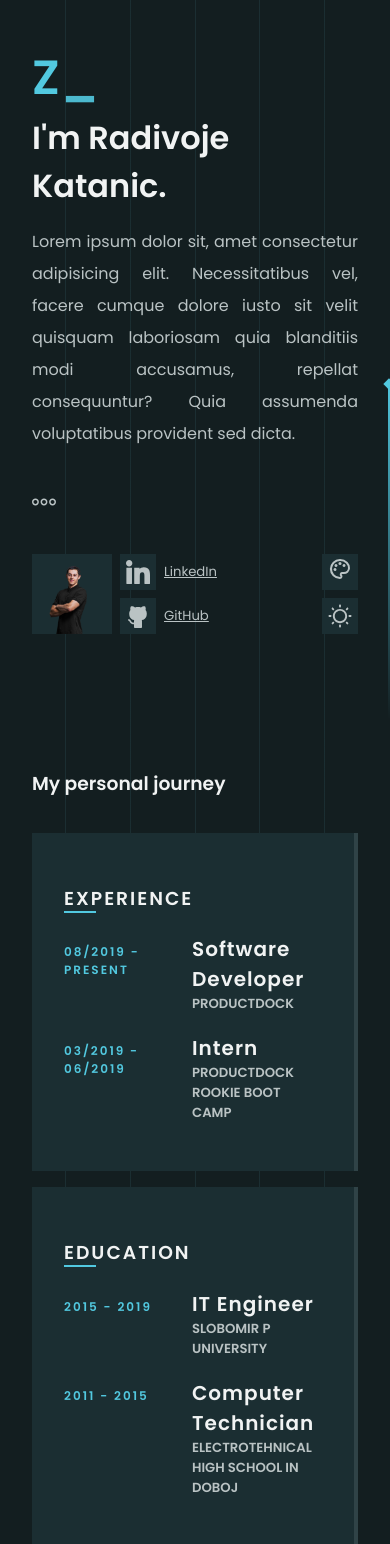
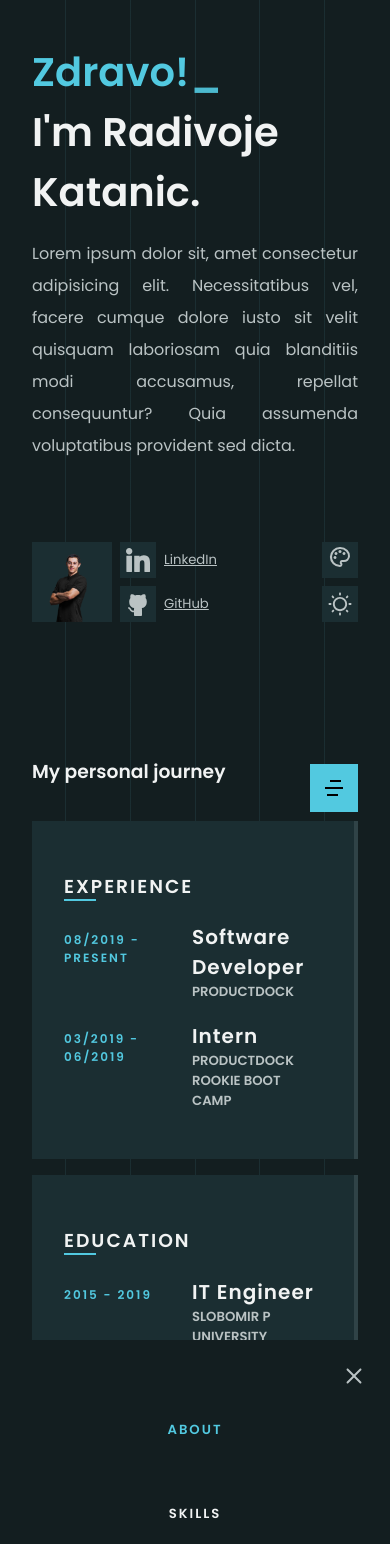
Before and after one commit to rkatanic/portfolio, a React (Create React App) app: page / in a window 390 px wide. Shown: the top 1544 px of the page. Built offline with nearby package versions, Linux system fonts and the light colour scheme.

Commit message:
Add media queries

```diff
--- a/src/components/Button.css
+++ b/src/components/Button.css
@@ -25,7 +25,7 @@
 }
 
 .btn-primary {
-  color: var(--color-title);
+  color: black;
   background-color: var(--color-primary);
 }
 
--- a/src/components/Home.css
+++ b/src/components/Home.css
@@ -92,14 +92,14 @@
 }
 
 .typewriter-headline {
-  font-size: 3rem;
+  font-size: 2.5rem;
   margin: 0;
   color: var(--color-primary);
 }
 
 .title {
   margin: 0;
-  font-size: 2rem;
+  font-size: 2.5rem;
 }
 
 .desc {
@@ -167,3 +167,17 @@
 .row {
   display: flex;
 }
+
+@media screen and (max-width: 767px) {
+  .container {
+    flex-direction: column;
+  }
+  .column-left {
+    position: relative;
+    max-height: none;
+  }
+
+  .progress-bar {
+    display: none;
+  }
+}
--- a/src/components/Home.tsx
+++ b/src/components/Home.tsx
@@ -58,14 +58,14 @@ const Home = (): JSX.Element => {
               options={{
                 cursor: "_",
                 strings: [
-                  "Hello",
-                  "Zdravo",
-                  "Konnichiwa",
-                  "Olá",
-                  "Hallo",
-                  "Privet",
-                  "Ciao",
-                  "Bonjour",
+                  "Hello!",
+                  "Zdravo!",
+                  "Konnichiwa!",
+                  "Olá!",
+                  "Hallo!",
+                  "Privet!",
+                  "Ciao!",
+                  "Bonjour!",
                 ],
                 autoStart: true,
                 loop: true,
--- a/src/components/Navigation.css
+++ b/src/components/Navigation.css
@@ -93,6 +93,19 @@
 
 .nav-toggle {
   display: flex;
+  align-items: center;
+  justify-content: center;
+  position: fixed;
+  bottom: 2rem;
+  right: 2rem;
+  width: 3rem;
+  height: 3rem;
+  background-color: var(--color-primary);
+  z-index: 2;
+}
+
+.nav-toggle .icon {
+  fill: black;
 }
 
 .nav-close {
@@ -107,31 +120,34 @@
   height: 100%;
 }
 
-@media screen and (max-width: 768px) {
+@media screen and (max-width: 767px) {
   .nav-menu {
     width: 100%;
     height: initial;
     position: fixed;
-    top: -100%;
+    bottom: -100%;
     left: 0;
     padding: 3rem;
-    box-shadow: 1px -5px 15px hsl(0deg 8% 40% / 50%);
-    border-radius: 0 0 1.5rem 1.5rem;
     transition: 0.5s;
     background-color: var(--color-body);
     box-sizing: border-box;
+  }
+
+  .nav-list {
+    align-items: center;
   }
 
   .nav-item {
     margin: 1rem;
   }
 
-  .header {
-    border-radius: 0 0 1.5rem 1.5rem;
+  .dash,
+  .number {
+    display: none;
   }
 }
 
-@media screen and (min-width: 769px) {
+@media screen and (min-width: 768px) {
   .nav-toggle,
   .nav-close {
     display: none;
@@ -139,5 +155,6 @@
 }
 
 .show-menu {
-  top: 0;
+  bottom: 0;
+  z-index: 3;
 }
--- a/src/components/Skills.tsx
+++ b/src/components/Skills.tsx
@@ -8,13 +8,13 @@ const Skills = (): JSX.Element => {
     { key: "HTML", value: 90 },
     { key: "CSS", value: 90 },
     { key: "JavaScript", value: 80 },
+    { key: "Java", value: 70 },
     { key: "Sass", value: 75 },
     { key: "React", value: 75 },
     { key: "Angular", value: 75 },
-    { key: "Java", value: 70 },
     { key: "Spring Boot", value: 70 },
-    { key: "MySQL", value: 70 },
-    { key: "MongoDB", value: 70 },
+    { key: "MySQL", value: 65 },
+    { key: "MongoDB", value: 65 },
   ];
   return (
     <Section id="skills">
```
Also changed, not shown: src/assets/icons/menu.svg.
